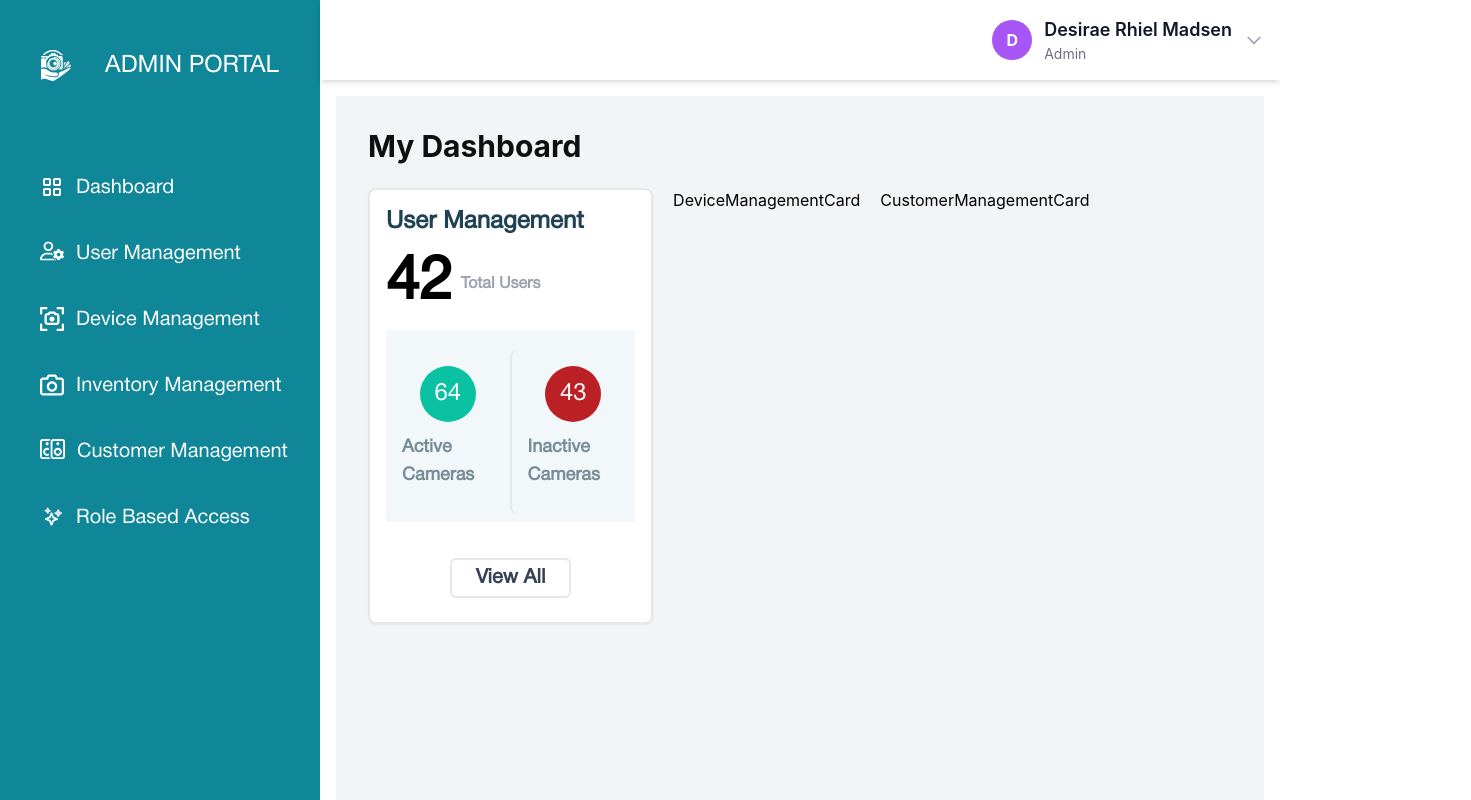
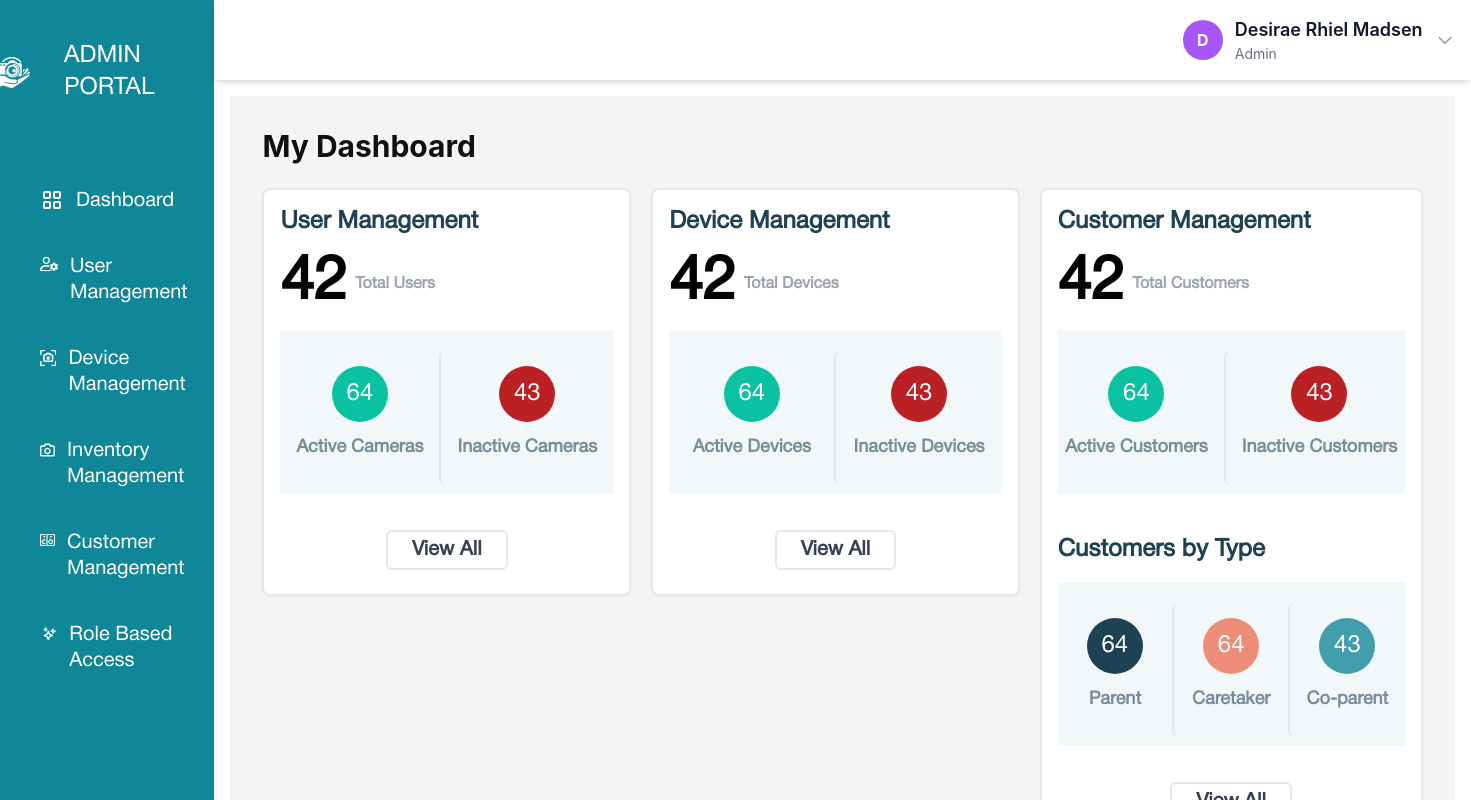
Before and after one commit to Avinash8294/Dashboard, a React (Create React App) app: page /dashboard in a window 1280 px wide. Shown: the top 800 px of the page, 1471 px wide, since content can reach past the window. Built offline with nearby package versions, Linux system fonts and the light colour scheme.

Commit message:
cards in dashboard

```diff
--- a/src/pages/CustomerManagementCard.js
+++ b/src/pages/CustomerManagementCard.js
@@ -1,9 +1,77 @@
-import React from 'react'
+import React from "react";
 
 const CustomerManagementCard = () => {
   return (
-    <div>CustomerManagementCard</div>
-  )
-}
+    <div className="bg-white p-4 rounded-lg shadow-sm border-2 w-[33%] font-regular">
+      <div className="text-2xl font-bold mb-4 text-cardHeading">
+        Customer Management
+      </div>
+      <div className="flex justify-between items-center">
+        <div className="flex items-center">
+          <span className="text-6xl font-bold mr-2">42</span>
+          <span className="text-gray-400 font-semibold">Total Customers</span>
+        </div>
+      </div>
 
-export default CustomerManagementCard
+      <div className="flex mt-4 bg-cardBaseColor w-full divide-x-2 justify-center pt-5 pb-2">
+        <div className="flex flex-col p-4 rounded-lg items-center justify-center gap-3 flex-1">
+          <span className="text-2xl  bg-cardActive w-14 h-14 center p-3 rounded-full text-white">
+            64
+          </span>
+          <h3 className="text-lg font-bold mb-2 text-[1vw] text-nowrap text-subtitleColor">
+            Active Customers
+          </h3>
+        </div>
+
+        <div className="flex flex-col p-4 rounded-lg items-center justify-center gap-3 flex-1">
+          <span className="text-2xl  bg-cardDander w-14 h-14 center rounded-full text-white">
+            43
+          </span>
+          <h3 className="text-lg font-bold mb-2 text-[1vw] text-nowrap text-subtitleColor">
+            Inactive Customers
+          </h3>
+        </div>
+      </div>
+
+      <div className="font-bold text-2xl text-[#1E4154] mt-10">
+        Customers by Type
+      </div>
+      <div className="flex mt-4 bg-cardBaseColor w-full divide-x-2 justify-center pt-5 pb-2">
+        <div className="flex flex-col p-4 rounded-lg items-center justify-center gap-3 flex-1">
+          <span className="text-2xl  bg-[#1E4154] w-14 h-14 center p-3 rounded-full text-white">
+            64
+          </span>
+          <h3 className="text-lg font-bold mb-2 text-subtitleColor">
+          Parent
+          </h3>
+        </div>
+
+        <div className="flex flex-col p-4 rounded-lg items-center justify-center gap-3 flex-1">
+          <span className="text-2xl  bg-[#ED8D77] w-14 h-14 center p-3 rounded-full text-white">
+            64
+          </span>
+          <h3 className="text-lg font-bold mb-2 text-[1vw] text-nowrap text-subtitleColor">
+          Caretaker
+          </h3>
+        </div>
+
+        <div className="flex flex-col p-4 rounded-lg items-center justify-center gap-3 flex-1">
+          <span className="text-2xl  bg-[#409EAD] w-14 h-14 center rounded-full text-white">
+            43
+          </span>
+          <h3 className="text-lg font-bold mb-2 text-[1vw] text-nowrap text-subtitleColor">
+          Co-parent
+          </h3>
+        </div>
+      </div>
+
+      <div className="center pt-9 pb-2">
+        <button className=" border-2 text-xl px-6 py-1 rounded-md text-gray-700 font-semibold">
+          View All
+        </button>
+      </div>
+    </div>
+  );
+};
+
+export default CustomerManagementCard;
--- a/src/pages/DeviceManagementCard.js
+++ b/src/pages/DeviceManagementCard.js
@@ -1,9 +1,45 @@
-import React from 'react'
+import React from "react";
 
 const DeviceManagementCard = () => {
   return (
-    <div>DeviceManagementCard</div>
-  )
-}
+    <div className="bg-white p-4 rounded-lg shadow-sm border-2 w-[33%] font-regular h-fit">
+      <div className="text-2xl font-bold mb-4 text-cardHeading">
+        Device Management
+      </div>
+      <div className="flex justify-between items-center">
+        <div className="flex items-center">
+          <span className="text-6xl font-bold mr-2">42</span>
+          <span className="text-gray-400 font-semibold">Total Devices</span>
+        </div>
+      </div>
 
-export default DeviceManagementCard
+      <div className="flex mt-4 bg-cardBaseColor w-full divide-x-2 justify-center pt-5 pb-2">
+        <div className="flex flex-col p-4 rounded-lg items-center justify-center gap-3 flex-1">
+          <span className="text-2xl  bg-cardActive w-14 h-14 center p-3 rounded-full text-white">
+            64
+          </span>
+          <h3 className="text-lg font-bold mb-2 text-[1vw] text-nowrap text-subtitleColor">
+            Active Devices
+          </h3>
+        </div>
+
+        <div className="flex flex-col p-4 rounded-lg items-center justify-center gap-3 flex-1">
+          <span className="text-2xl  bg-cardDander w-14 h-14 center rounded-full text-white">
+            43
+          </span>
+          <h3 className="text-lg font-bold mb-2 text-[1vw] text-nowrap text-subtitleColor">
+            Inactive Devices
+          </h3>
+        </div>
+      </div>
+
+      <div className="center pt-9 pb-2">
+        <button className=" border-2 text-xl px-6 py-1 rounded-md text-gray-700 font-semibold">
+          View All
+        </button>
+      </div>
+    </div>
+  );
+};
+
+export default DeviceManagementCard;
--- a/src/pages/UserManagementCard.js
+++ b/src/pages/UserManagementCard.js
@@ -2,7 +2,7 @@ import React from 'react'
 
 const UserManagementCard = () => {
     return (
-        <div className="bg-white p-4 rounded-lg shadow-sm border-2 w-[33%] font-regular">
+        <div className="bg-white p-4 rounded-lg shadow-sm border-2 w-[33%] font-regular h-fit">
             <div className="text-2xl font-bold mb-4 text-cardHeading">User Management</div>
             <div className="flex justify-between items-center">
                 <div className="flex items-center">
@@ -14,12 +14,12 @@ const UserManagementCard = () => {
             <div className="flex mt-4 bg-cardBaseColor w-full divide-x-2 justify-center pt-5 pb-2">
                 <div className="flex flex-col p-4 rounded-lg items-center justify-center gap-3 flex-1">
                     <span className="text-2xl  bg-cardActive w-14 h-14 center p-3 rounded-full text-white">64</span>
-                    <h3 className="text-lg font-bold mb-2 text-subtitleColor">Active Cameras</h3>
+                    <h3 className="text-lg font-bold mb-2 text-[1vw] text-nowrap text-subtitleColor">Active Cameras</h3>
                 </div>
 
                 <div className="flex flex-col p-4 rounded-lg items-center justify-center gap-3 flex-1">
                     <span className="text-2xl  bg-cardDander w-14 h-14 center rounded-full text-white">43</span>
-                    <h3 className="text-lg font-bold mb-2 text-subtitleColor">Inactive Cameras</h3>
+                    <h3 className="text-lg font-bold mb-2 text-[1vw] text-nowrap text-subtitleColor">Inactive Cameras</h3>
                 </div>
             </div>
 
```
